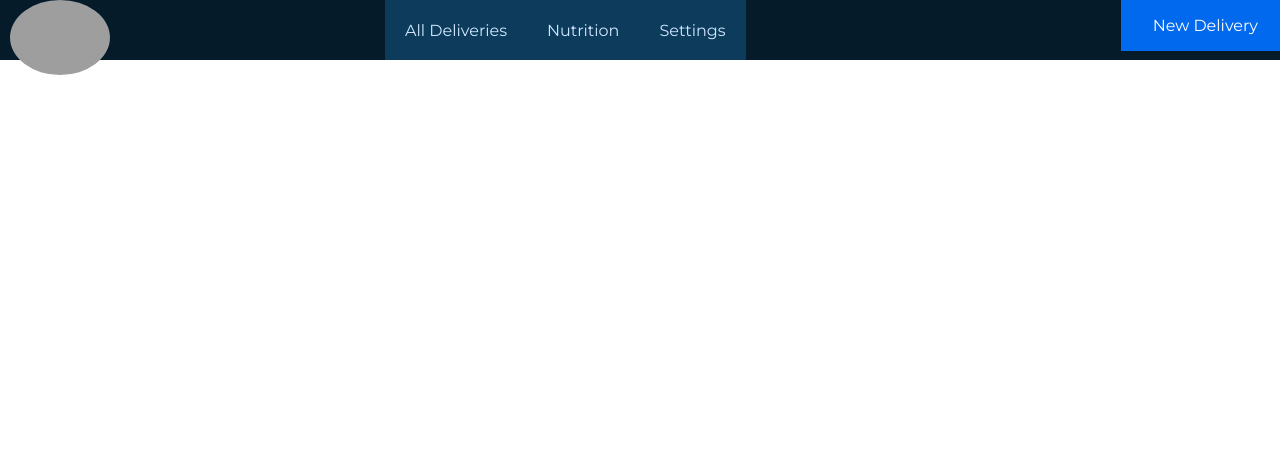
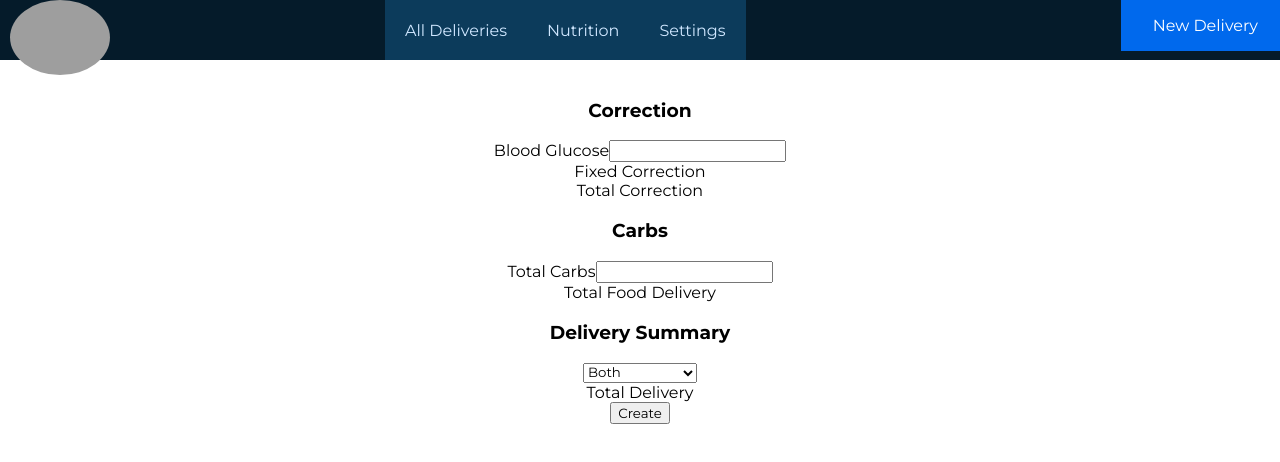
Before and after one commit to greattechpk/diabetic-pump-mern-stack, a React (Create React App) app in the folder client/: page /new in a window 1280 px wide. Shown: the top 462 px of the page. Built offline with nearby package versions, Linux system fonts and the light colour scheme; no server answers; grey boxes are pictures that could not be loaded; the HTML template or start-up script is replaced by a standard one.

Commit message:
added create insulin form in ported settings info with axios

```diff
--- a/client/src/App.js
+++ b/client/src/App.js
@@ -3,6 +3,7 @@ import { BrowserRouter as Router, Switch, Route } from 'react-router-dom'
 import { Link } from 'react-router-dom'
 import Settings from './components/Settings'
 import AllInsulin from './components/AllInsulin'
+import NewInsulin from './components/NewInsulin'
 import './App.scss';
 
 function App() {
@@ -24,6 +25,7 @@ function App() {
           <Switch>
             <Route exact path="/settings" component={Settings} />
             <Route exact path="/" component={AllInsulin} />
+            <Route exact path="/new" component={NewInsulin} />
           </Switch>
         </Router>
     </div>
--- /dev/null
+++ b/client/src/components/NewInsulin.js
@@ -0,0 +1,82 @@
+import React, { Component } from 'react'
+import axios from 'axios'
+
+export default class NewInsulin extends Component {
+    state = {
+        form: {
+            bloodGlucose: 100,
+            totalCorrection: 0,
+            fixedCorrection: 0,
+            foodItems: [],
+            totalCarbs: 0,
+            totalFoodDelivery: 0,
+            deliveryType: 'Both',
+            totalDelivery: 0
+        },
+        settings: {
+            carbRatio: 0,
+            correctionSubtract: 0,
+            correctionDivisor: 0,
+            insulinType: ''
+        }
+    }
+
+    componentDidMount = async () => {
+        try {
+            let data = await axios.get('/api/settings')
+            data = data.data[0]
+            const newState = { ...this.state }
+            Object.keys(newState.settings).forEach(kv => {
+                newState.settings[kv] = data[kv]
+            })
+            this.setState(newState)
+            console.log(this.state)
+        } catch (err) {
+            console.log(err)
+        }
+    }
+
+    render() {
+        return (
+            <div>
+                <form>
+                    <h3>Correction</h3>
+                    <div className='form-group'>
+                        <label htmlFor='bloodGlucose'>Blood Glucose</label>
+                        <input type="number" name="bloodGlucose" />
+                    </div>
+                    <div className='form-group'>
+                        <span className='form-entry-label'>Fixed Correction</span>
+                        <span id='fixedCorrection' className='automated'></span>
+                    </div>
+                    <div className='form-group'>
+                        <span className='form-entry-label'>Total Correction</span>
+                        <span id='totalCorrection' className='automated'></span>
+                    </div>
+                    <h3>Carbs</h3>
+                    <div className='form-group'>
+                        <label htmlFor='totalCarbs'>Total Carbs</label>
+                        <input type="number" name="totalCarbs" />
+                    </div>
+                    <div className='form-group'>
+                        <span className='form-entry-label'>Total Food Delivery</span>
+                        <span id='totalFoodDelivery' className='automated'></span>
+                    </div>
+                    <h3>Delivery Summary</h3>
+                    <div className='form-group'>
+                        <select name="deliveryType" id="deliveryTypeDD">
+                            <option value="both">Both</option>
+                            <option value="food">Food Delivery</option>
+                            <option value="correction">Correction</option>
+                        </select>
+                    </div>
+                    <div className='form-group'>
+                        <span className='form-entry-label'>Total Delivery</span>
+                        <span id='totalDelivery' className='automated'></span>
+                    </div>
+                    <input type="submit" value="Create" />
+                </form>
+            </div>
+        )
+    }
+}
```
Also changed, not shown: 1 other file (tests, documents, lock files or other folders).
